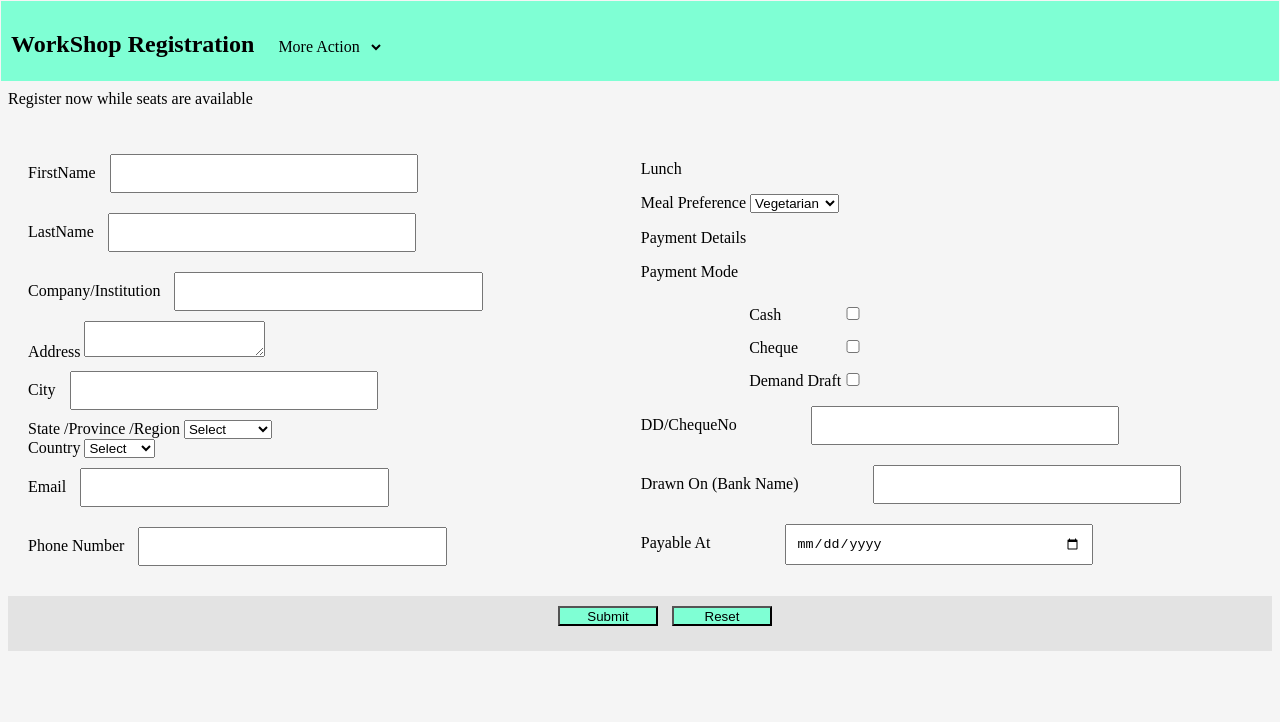
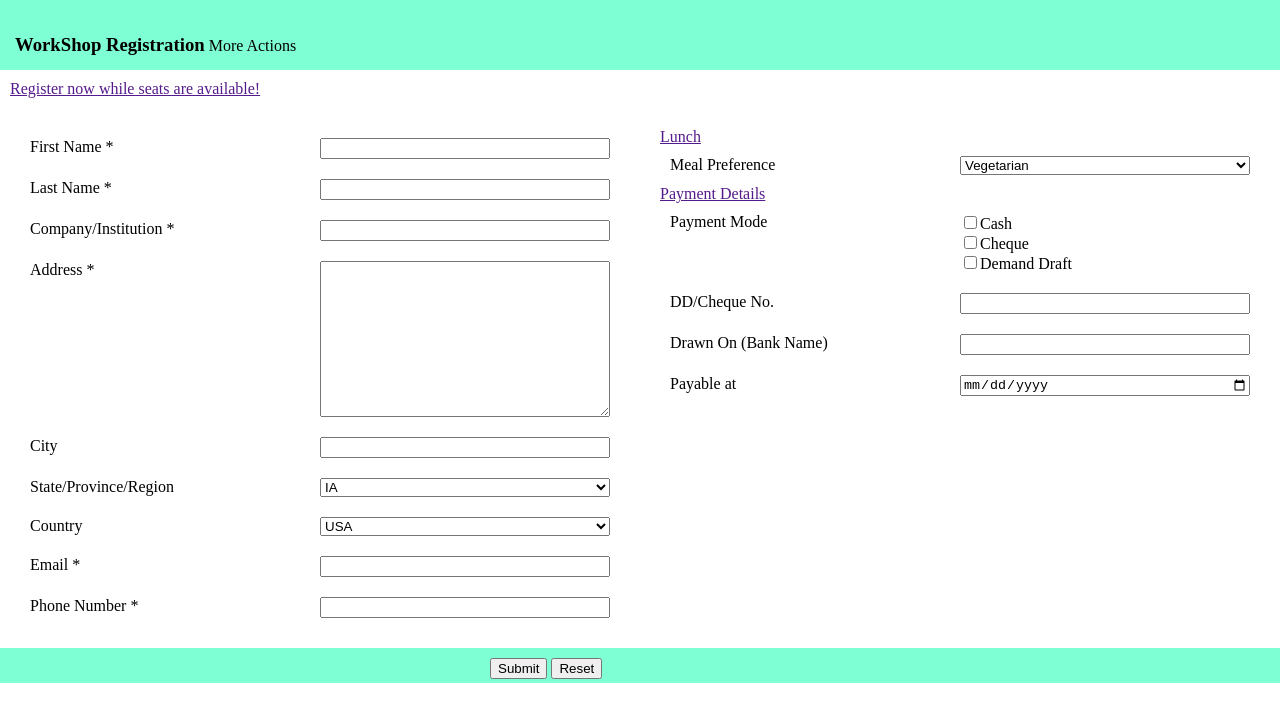
Before and after one commit to kedikebba/CS427Asignment04, a plain HTML site: page index.html in a window 1280 px wide. Drawn offline with Linux system fonts and the light colour scheme.

Commit message:
added styles

```diff
--- a/css/styles.css
+++ b/css/styles.css
@@ -1,72 +1,82 @@
+body{
+    width: 100%;
+    margin: auto;
+    /* background-color: grey; */
+}
+.header{
+    background-color: aquamarine;
+}
 
-body{
-    background-color:whitesmoke;
+nav{
+    /* background-color: gainsboro; */
+    /* padding: 10px; */
+    /* display: flex; */
+    padding: 15px;
+    /* border: 1px solid black; */
+    height: 40px;
+
+
+}
+nav h3{
+    display: inline-block;
+
+}
+.heading_line{
+    padding: 10px;
+}
+.main{
+    display: grid;
+    grid-template-columns: 2fr 2fr;
+    grid-column-gap: 20px;
+    padding: 10px;
+    /* margin: auto;
+    width: 80%; */
+}
+
+.side1{
+    /* background-color: aqua; */
+    padding: 10px;
+    color: black;
+
+}
+.side2{
+    padding: 10px;
 
 }
 
+.form_elem{
+    padding: 10px;
+    display: grid;
+    grid-template-columns: 50% 50%;
 
-.leftForm input{
-    width: 50%;
+}
+.footer{
+    /* display: grid;
+    grid-template-columns: 1fr 1fr; */
+    color: whitesmoke;
+    background-color: aquamarine;
+
+    /* justify-items: center; */
+    height: 35px;
     padding: 10px;
-    margin: 10px;
+    box-sizing: border-box;
+    width: 100%;
+    margin: auto;
+    margin-bottom: 5px;
+
+
+}
+div.buttons{
+    width: 300px;
+    margin: auto;
 
 }
 
-.rightForm input{
-    width: 50%;
-    padding: 10px;
-    margin: 10px;
-
+@media only screen and (max-width: 810px) {
+    .main{
+        display: grid;
+        grid-template-columns: 100%;
+        grid-row-gap: 10px;
+        padding: 10px;
+    }
 }
-.rightForm {
-    display:inline-block;
-	width:45%;
-    padding: 10px;
-    margin: 10px;
-	vertical-align: top;
-}
-.leftForm {
-    display:inline-block;
-	width:45%;
-    padding: 10px;
-    margin: 10px;
-	vertical-align: top;
-}
-.top{
-    height: 60px;
-    background-color: aquamarine;
-    margin: -7px;
-    padding: 10px;
-}
-.top h2{
-    display:inline-block;
-    margin-right: 20px;
-}
-.top select{
-    display:inline-block;
-   border: none;
-   background-color: transparent;
-
-}
-.bottom{
-    background-color:#E3E3E3;
-    height: 45px;
-    padding-left: 550px;
-    padding-right: 450px;
-    padding-top: 10px;
-    padding-right: 50px;
-
-}
-.bottom input{
-    background-color: aquamarine;
-    height: 20px;
-    width: 100px;
-    margin-bottom: 40px;
-    margin-right: 10px;
-
-}
-.paymentMode input{
-
-    margin-left: 70px;
-    margin-right: -250px;
-}
--- a/index.html
+++ b/index.html
@@ -1,90 +1,115 @@
 <!DOCTYPE html>
 <html lang="en">
-
 <head>
-    <meta charset="utf-8">
-    <title>WorkShop Registration</title>
-
-    <link rel="stylesheet" type="text/css" href="css/styles.css" />
-
-
-
+    <meta charset="UTF-8">
+    <meta name="viewport" content="width=device-width, initial-scale=1.0">
+    <meta http-equiv="X-UA-Compatible" content="ie=edge">
+    <title>Registration</title>
+    <link rel="stylesheet" href="css/styles.css">
 </head>
-
-
-<body class="workshopRegistration">
-
-    <div class="top">
-        <h2>WorkShop Registration </h2>
-        <label>More Action<label>
-				<select >
-					<option></option>
+<body>
+    <div class="header">
+        <nav>
+            <h3>WorkShop Registration</h3>
+            <span>More Actions</span>
+        </nav>
+    </div>
+    <div class="heading_line">
+        <a href="">Register now while seats are available!</a>
+    </div>
+    <form action="#">
+        <div class="main">
+            <div class="side1">
+                <div class="form_elem">
+                    <label for="fname">First Name *</label>
+                    <input type="text" id="fname">
+                </div>
+                <div class="form_elem">
+                    <label for="lname">Last Name *</label>
+                    <input type="text" id="lname">
+                </div>
+                <div class="form_elem">
+                    <label for="company">Company/Institution *</label>
+                    <input type="text" id="company">
+                </div>
+                <div class="form_elem">
+                    <label for="address">Address *</label>
+                    <textarea name="" id="address" cols="30" rows="10"></textarea>
+                </div>
+                <div class="form_elem">
+                    <label for="city">City</label>
+                    <input type="text" id="city">
+                </div>
+                <div class="form_elem">
+                    <label for="state">State/Province/Region</label>
+                    <select name="state" id="state">
+                        <option value="">IA</option>
+                        <option value="">California</option>
+                        <option value="">Uganda</option>
+                        <option value="">China</option>
                     </select>
                 </div>
-    <div class="grid-container">
-        <p> Register now while seats are available</p>
-
-        <form action="" method="" enctype="" autocomplete="" novalidate>
-            <div class="leftForm">
-                <div><label> FirstName <input type="text" name="firstName" /></label> </div>
-                <div><label> LastName <input type="text" name="lastName" /></label> </div>
-                <div><label> Company/Institution <input type="text" name="institution" /></label> </div>
-                <div><label> Address <textarea></textarea> </label></div>
-                <div><label> City <input type="text" name="city" /></label> </div>
-                <div><label> State /Province /Region <select name="state">
-                            <option selected> Select</option>
-                            <option> Iowa</option>
-                            <option> California</option>
-                            <option> Texas</option>
-                            <option> Michigan</option>
-                            <option> NewJersey</option>
-                        </select></label></div>
-                <div> <label> Country <select name="country">
-                            <option selected> Select</option>
-                            <option> USA</option>
-                            <option> Uganda</option>
-                            <option> Ethiopia</option>
-                            <option> Kenya</option>
-                            <option> Rwanda</option>
-                        </select></label></div>
-                <div><label> Email <input type="text" name="email" /></label> </div>
-                <div><label> Phone Number <input type="text" name="phoneNumber" /></label> </div>
+                <div class="form_elem">
+                    <label for="country">Country</label>
+                    <select name="country" id="country">
+                        <option value="">USA</option>
+                        <option value="">Canada</option>
+                        <option value="">Uganda</option>
+                        <option value="">China</option>
+                    </select>
                 </div>
-            <div class="rightForm">
-
-                    <p>Lunch</p>
-                    <div><label> Meal Preference <select name="country">
-                                <option selected> Vegetarian</option>
-                                <option> Chicken</option>
-                                <option> Beef</option>
-                                <option> Only Bread</option>
-                                <option> Junk</option>
-                                <option> Kawunga</option>
-                            </select></label>
+                <div class="form_elem">
+                    <label for="email">Email *</label>
+                    <input type="email" id="email">
                 </div>
-                            <p> Payment Details</p>
-                            <div class="paymentMode"> <p>Payment Mode</p>
-
-                                    <div><label><input type="checkbox" name="cash" /> Cash</label> </div>
-                                    <div><label><input type="checkbox" name="cheque" /> Cheque</label></div>
-                                    <div><label><input type="checkbox" name="demandDraft" /> Demand Draft</label>
+                <div class="form_elem">
+                    <label for="number">Phone Number *</label>
+                    <input type="number" id="number">
+                </div>
+            </div>
+            <div class="side2">
+                <a href="">Lunch</a>
+                <div class="form_elem">
+                    <label for="meals">Meal Preference</label>
+                    <select name="meals" id="meals">
+                        <option value="">Vegetarian</option>
+                        <option value="">Vegie</option>
+                        <option value="">Chicken Eater</option>
+                        <option value="">Beef Eater</option>
+                    </select>
+                </div>
+                <a href="">Payment Details</a>
+                <div class="form_elem">
+                    <label for="Payment">Payment Mode</label>
+                    <div>
+                        <input type="checkbox" name="Payment" value="cash">Cash<br>
+                        <input type="checkbox" name="Payment" value="cheque">Cheque<br>
+                        <input type="checkbox" name="Payment" value="draft">Demand Draft<br>
+                    </div>
+                </div>
+                <div class="form_elem">
+                    <label for="cheque">DD/Cheque No.</label>
+                    <input type="number" id="cheque">
+                </div>
+                <div class="form_elem">
+                    <label for="bank">Drawn On (Bank Name)</label>
+                    <input type="text" id="bank">
+                </div>
+                <div class="form_elem">
+                    <label for="datePaid">Payable at</label>
+                    <input type="date" id="datePaid">
+                </div>
+            </div>
 
         </div>
-                            <div> <label> DD/ChequeNo <input type="number" name="chequeNo" /></label> </div>
-                            <div> <label> Drawn On (Bank Name) <input type="text" name="bankName" /></label> </div>
-                            <div><label> Payable At <input type="date" name="datePayable" /></label> </div>
+        <div class="footer">
+            <div class="buttons">
+                <input type="submit" name="Submit" id="Submit">
+                <input type="reset" name="Reset" id="Reset">
             </div>
 
-
-
-
+        </div>
     </form>
-    </div>
-    <div class="bottom">
-            <input type="submit" class="btn" value="Submit">
-            <input type = "Reset" class= "btn" value="Reset" >
-    </div>
 
 </body>
-
 </html>
```
Lines whose indentation alone changed are shown as unchanged.
